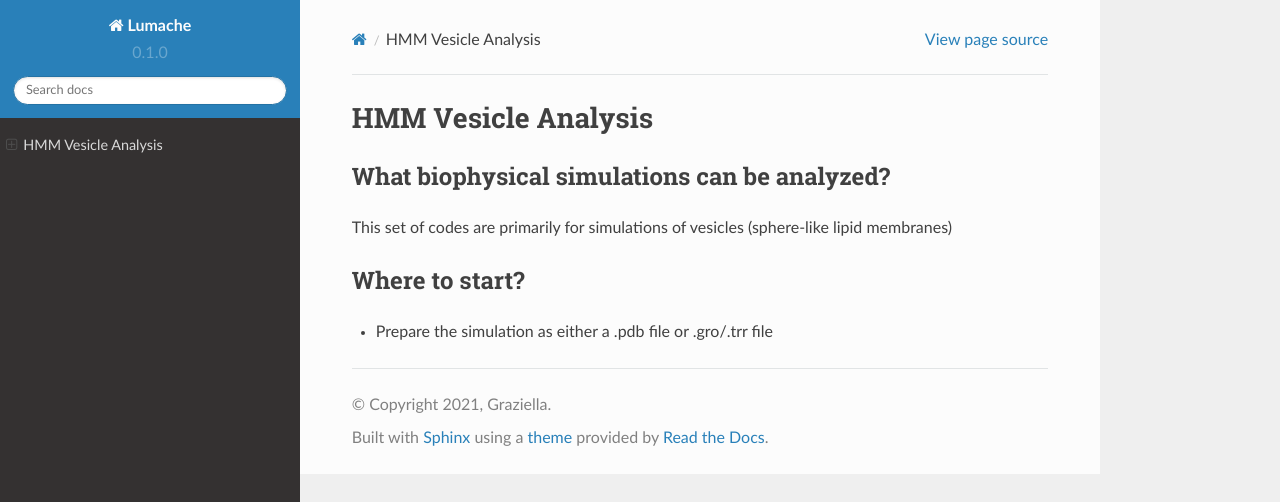
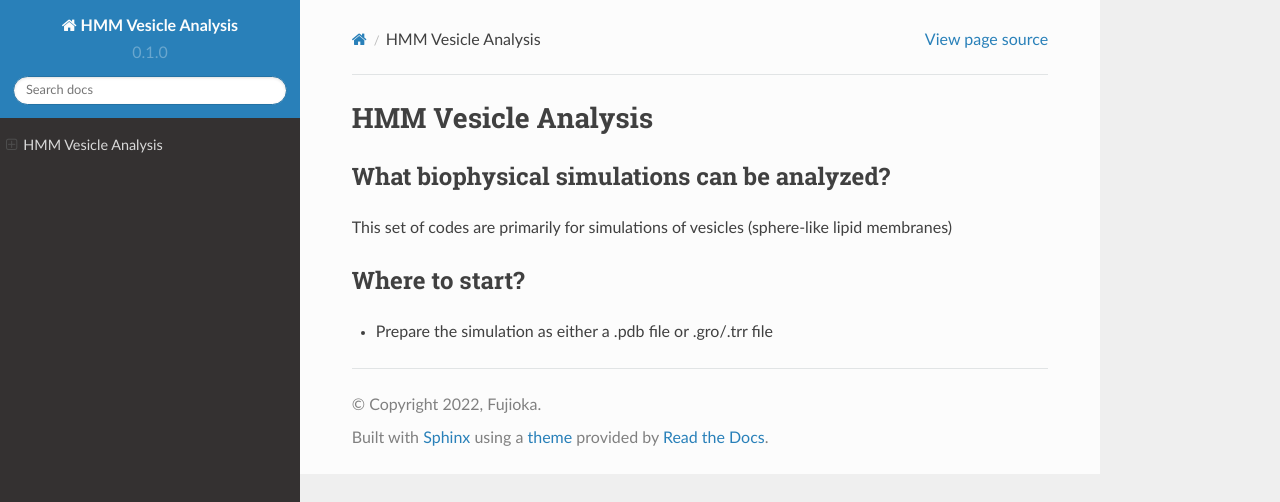
Before and after one commit to ka-zuumi/vesicle-HMM-analysis, a Sphinx documentation site: the page built from docs/index.rst, in a window 1280 px wide. Shown: the top 502 px of the page. Built offline with Sphinx 7.4.7 and the Read the Docs theme 2.0.0, drawn with Linux system fonts in a browser that asks for light colours.

Commit message:
Update conf.py

```diff
--- a/docs/conf.py
+++ b/docs/conf.py
@@ -2,9 +2,9 @@
 
 # -- Project information
 
-project = 'Lumache'
-copyright = '2021, Graziella'
-author = 'Graziella'
+project = 'HMM Vesicle Analysis'
+copyright = '2022, Fujioka'
+author = 'Fujioka'
 
 release = '0.1'
 version = '0.1.0'
```
